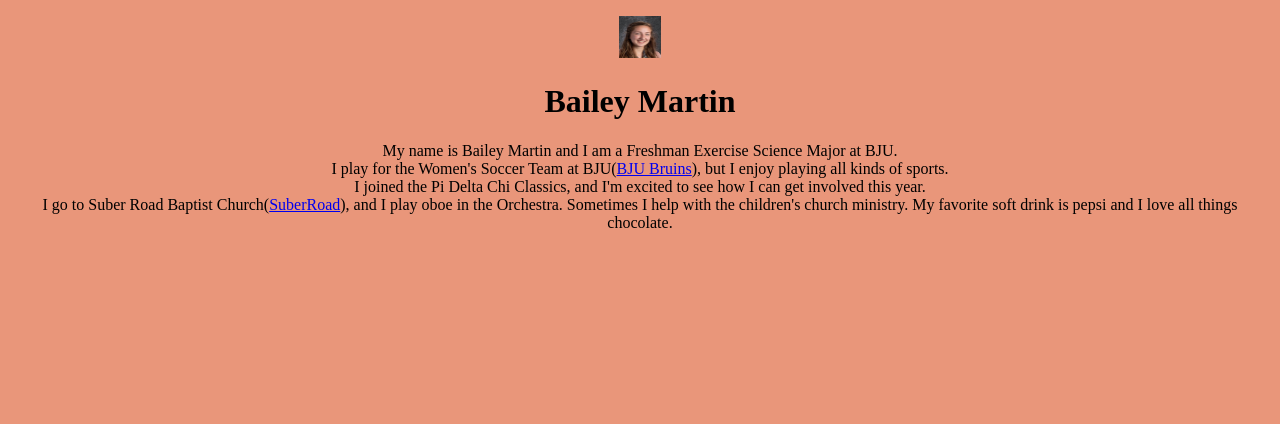
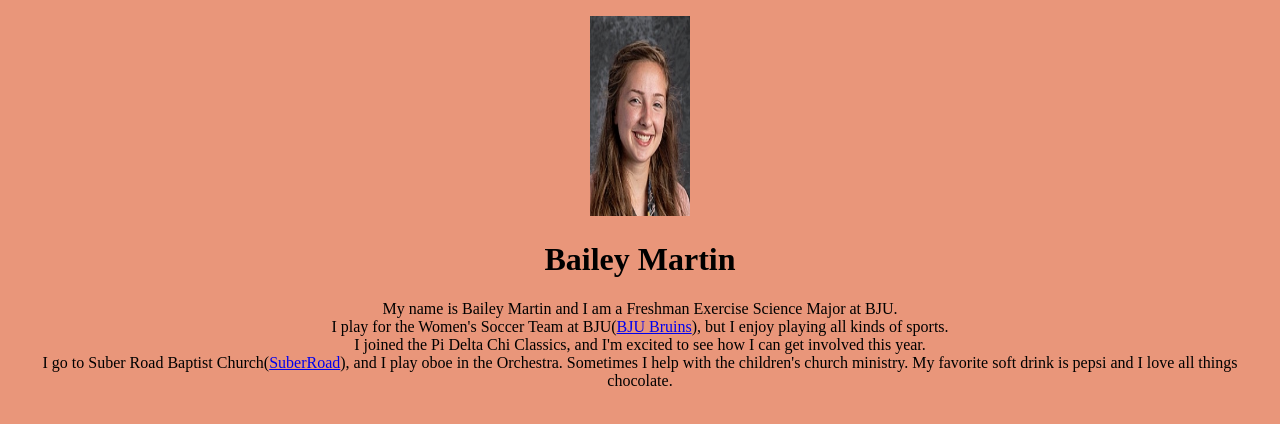
Before and after one commit to baileykmartin/baileykmartin.github.io, a plain HTML site: page index.html in a window 1280 px wide. Drawn offline with Linux system fonts and the light colour scheme.

Commit message:
Update index.html

```diff
--- a/index.html
+++ b/index.html
@@ -2,7 +2,7 @@
 <html>
 <body style="background-color:DarkSalmon;">
 <p style="text-align:center;">
- <img src="professionalpicture.jpg" alt="professionalpicture" style="width:42px; height:42px"></img>
+ <img src="professionalpicture.jpg" alt="professionalpicture" style="width:100px; height:200px"></img>
 </p>
 <h1 style="text-align:center;"> Bailey Martin</h1>
 <p style="text-align:center;"> My name is Bailey Martin and I am a Freshman Exercise Science Major at BJU. <br>
```
